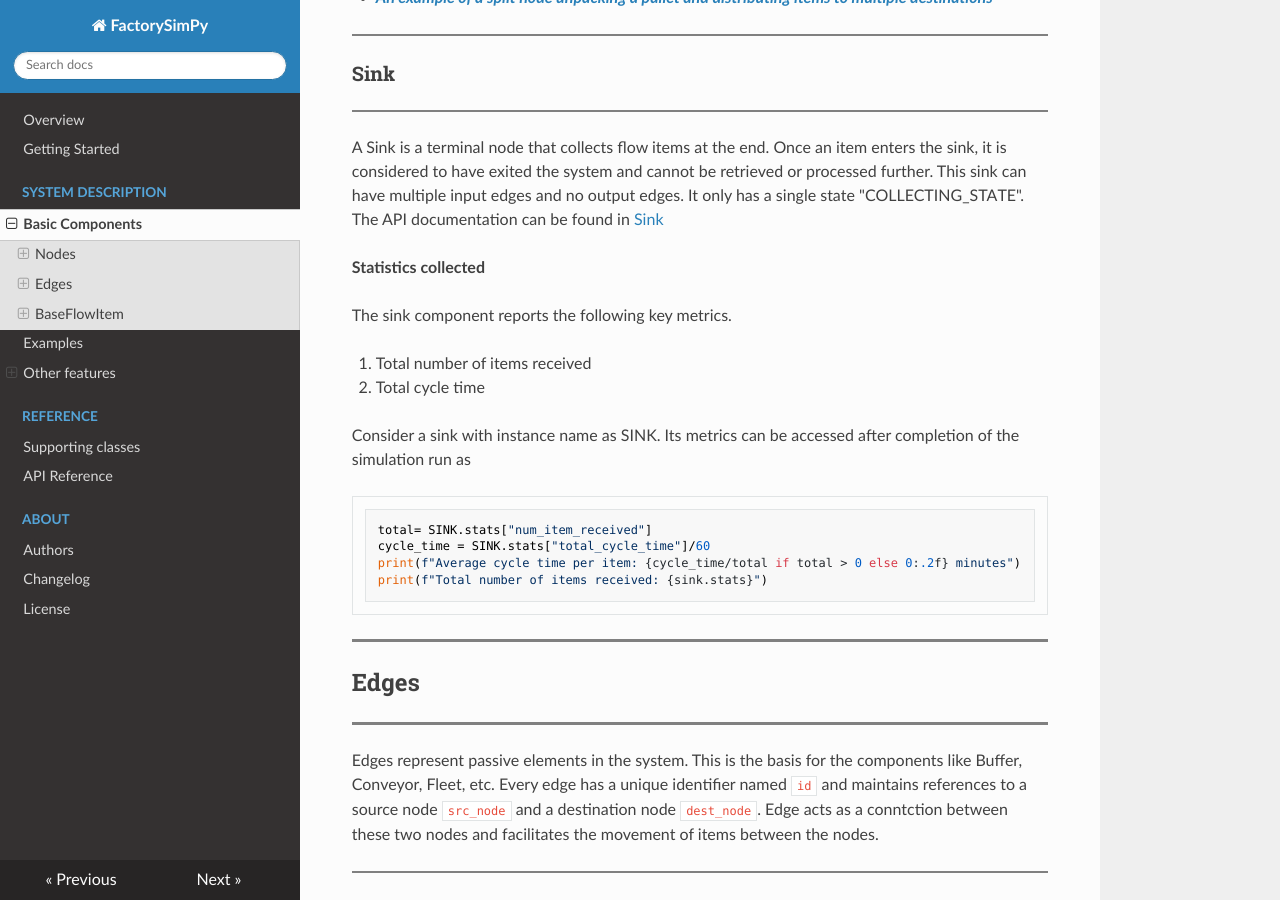
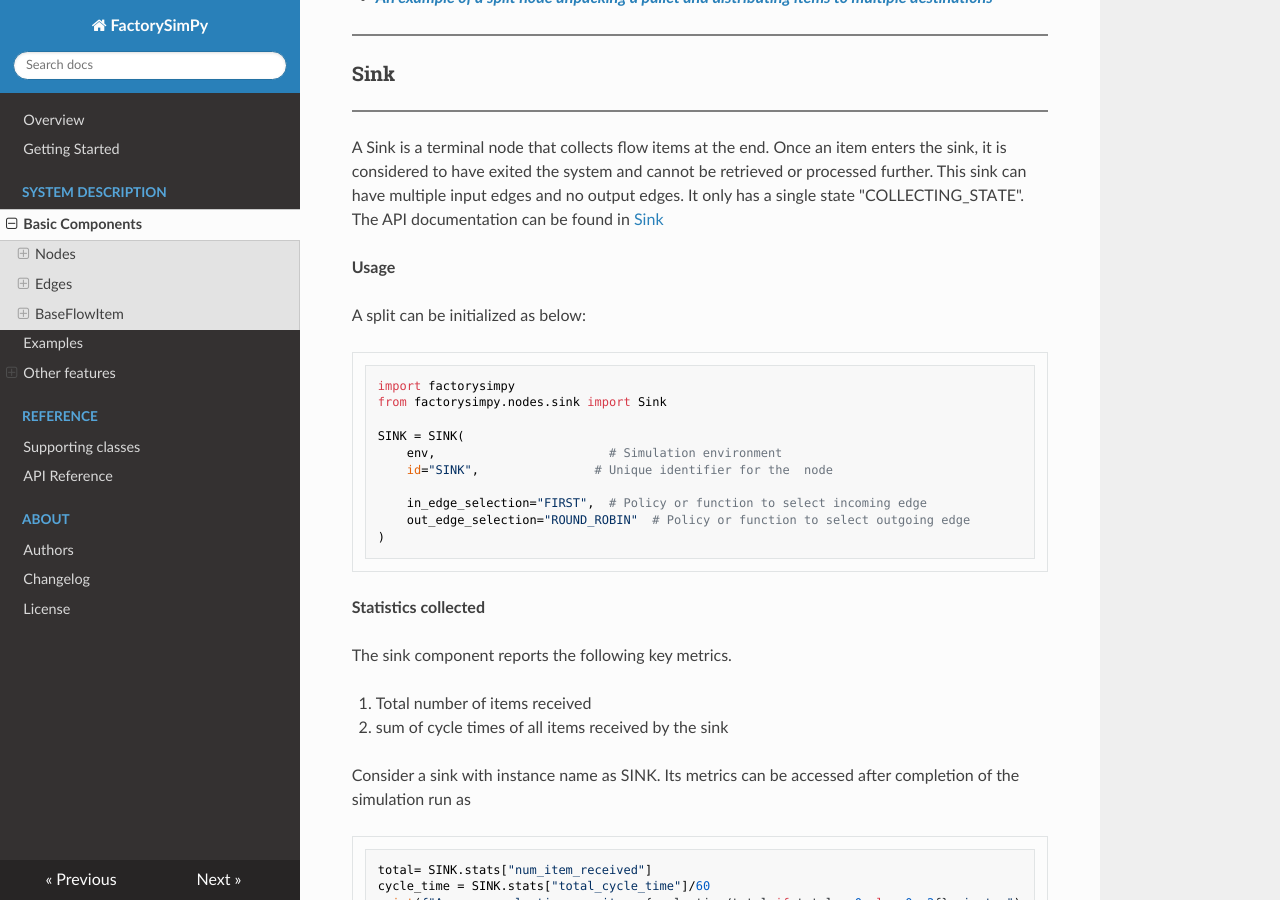
Before and after one commit to FactorySimPy/FactorySimPy, an MkDocs documentation site: the page built from docs/basic_components.md, in a window 1280 px wide and 900 px high, scrolled down 11715 px. Built offline with MkDocs 1.6.1, drawn with Linux system fonts in a browser that asks for light colours; nearby versions of some CDN libraries.

Commit message:
documentation update

````diff
--- a/docs/basic_components.md
+++ b/docs/basic_components.md
@@ -440,12 +440,30 @@ print(f"Split {SPLIT1.id}, worker1 state times: {SPLIT1.stats[1]['total_time_spe
 
  A Sink is a terminal node that collects flow items at the end. Once an item enters the sink, it is considered to have exited the system and cannot be retrieved or processed further. This sink can have multiple input edges and no output edges. It only has a single state "COLLECTING_STATE". The API documentation can be found in [Sink](sink.md)
 
+
+**Usage**
+
+A split can be initialized as below:
+
+```python
+import factorysimpy
+from factorysimpy.nodes.sink import Sink
+
+SINK = SINK(
+    env,                        # Simulation environment
+    id="SINK",                # Unique identifier for the  node
+
+    in_edge_selection="FIRST",  # Policy or function to select incoming edge
+    out_edge_selection="ROUND_ROBIN"  # Policy or function to select outgoing edge
+)
+```
+
  **Statistics collected**
 
 The sink component reports the following key metrics.
 
 1. Total number of items received
-2. Total cycle time
+2. sum of cycle times of all items received by the sink
 
 Consider a sink with instance name as SINK. Its metrics can be accessed after completion of the simulation run as
 
````
Also changed, not shown: docs/getting_started.md (+1 -1 lines).
